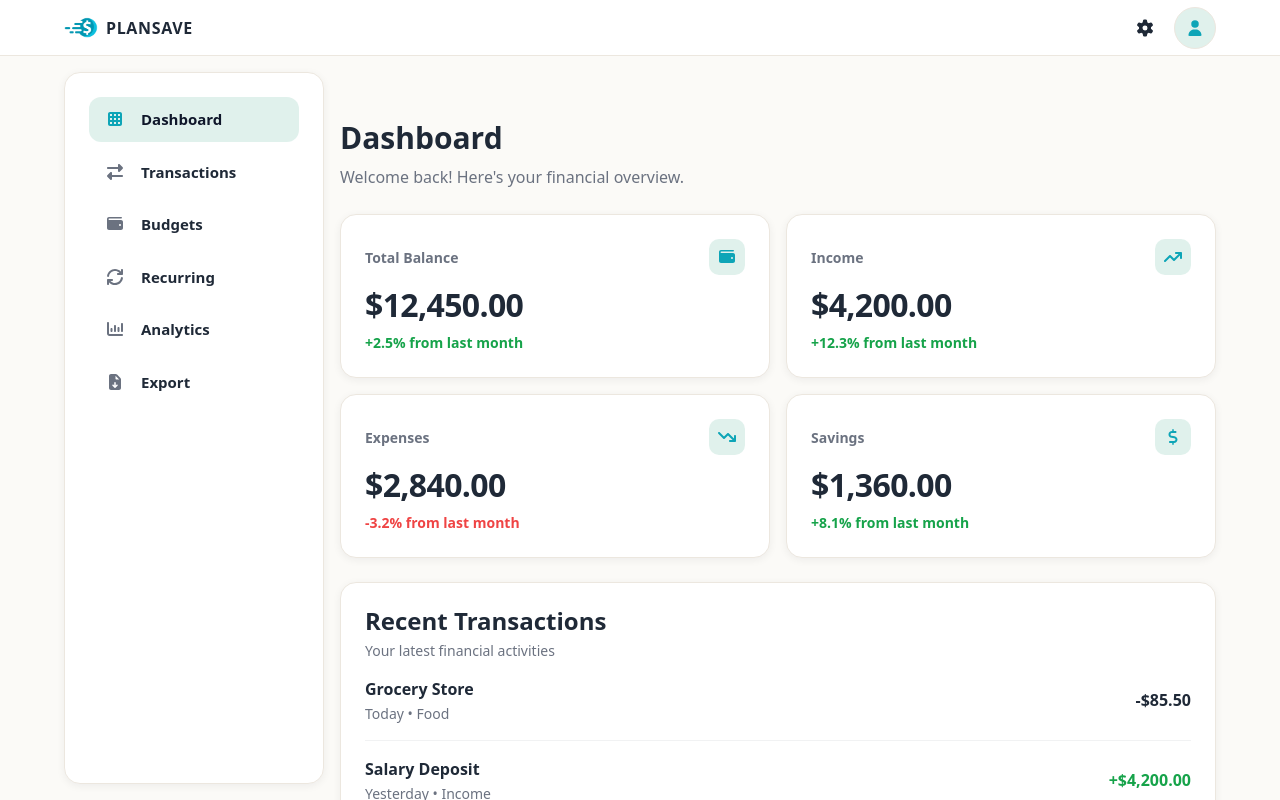
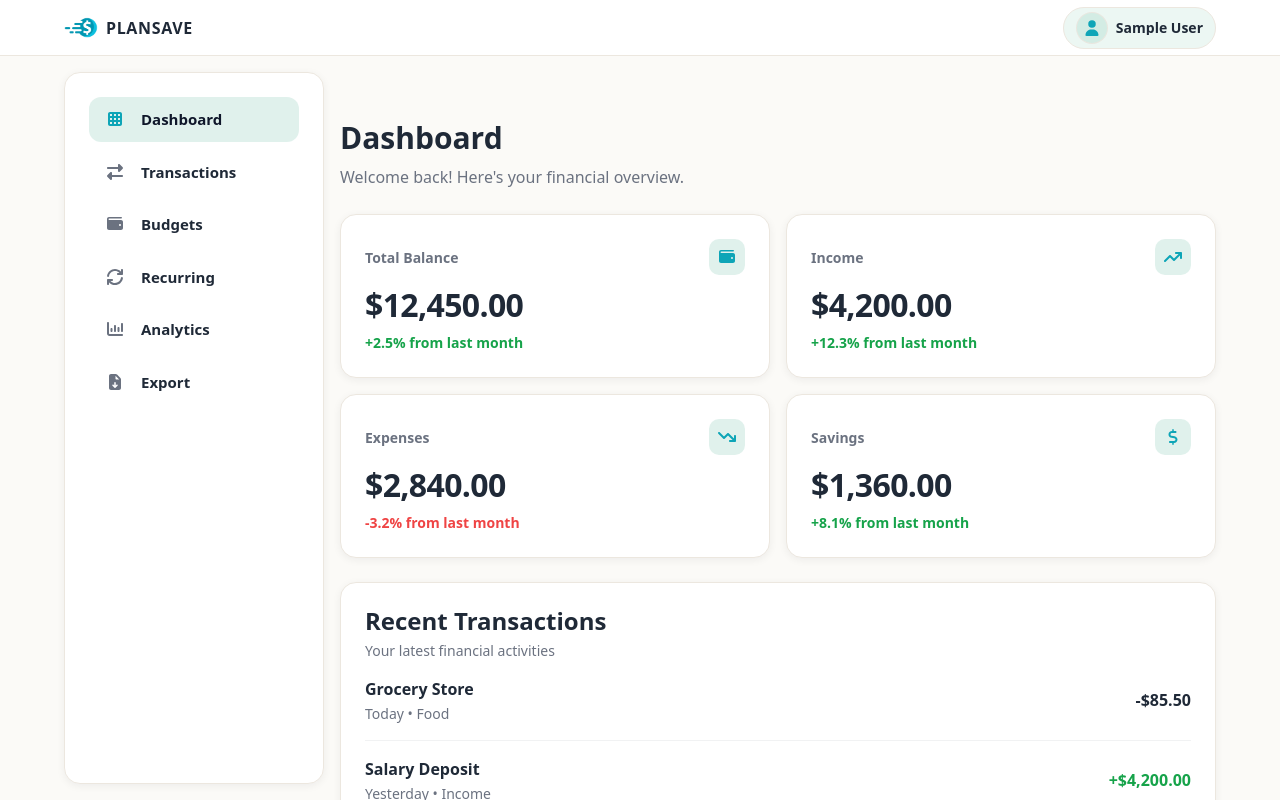
Before and after one commit to wandaazhar007/app-plansave, a React (Vite) app: page /app/dashboard in a window 1280 px wide. Shown: the top 800 px of the page. Built offline with nearby package versions, Linux system fonts and the light colour scheme; no server answers; sample sign-in values are in the browser's storage.

Commit message:
update user login name

```diff
--- a/src/components/navbar/Navbar.module.scss
+++ b/src/components/navbar/Navbar.module.scss
@@ -10,7 +10,6 @@
   align-items: center;
 }
 
-/* ✅ align dengan container + max width */
 .inner {
   width: 100%;
   height: 100%;
@@ -102,17 +101,66 @@
   background: rgba(31, 41, 55, 0.06);
 }
 
+/* ✅ profile button becomes pill with name */
 .profileBtn {
-  width: 4.2rem;
   height: 4.2rem;
+  display: inline-flex;
+  align-items: center;
+  gap: v.$space-2;
+
+  padding: 0 v.$space-3;
   border-radius: 999rem;
+
   border: 0.1rem solid var(--ps-border);
+  background: rgba(167, 216, 201, 0.22);
+  color: var(--ps-text);
+
+  transition: background-color 120ms ease, box-shadow 120ms ease,
+    border-color 120ms ease;
+}
+
+.profileBtn:hover {
+  background: rgba(167, 216, 201, 0.34);
+}
+
+.profileBtn:focus-visible {
+  outline: 0.3rem solid var(--ps-focus);
+  outline-offset: 0.2rem;
+}
+
+.profileAvatar {
+  width: 3.2rem;
+  height: 3.2rem;
+  border-radius: 999rem;
+  display: grid;
+  place-items: center;
+
   background: rgba(167, 216, 201, 0.35);
+  border: 0.1rem solid rgba(236, 231, 223, 0.9);
   color: #0ea5b7;
 }
 
-.profileBtn:hover {
-  background: rgba(167, 216, 201, 0.5);
+.profileName {
+  font-weight: 800;
+  font-size: v.$text-sm;
+  line-height: 1;
+  color: var(--ps-text);
+
+  max-width: 16rem;
+  white-space: nowrap;
+  overflow: hidden;
+  text-overflow: ellipsis;
+}
+
+/* mobile: keep clean, show avatar only */
+@include r.down(sm) {
+  .profileBtn {
+    padding: 0 0.6rem;
+  }
+
+  .profileName {
+    display: none;
+  }
 }
 
 .dropdown {
--- a/src/components/navbar/Navbar.tsx
+++ b/src/components/navbar/Navbar.tsx
@@ -1,5 +1,5 @@
 // src/components/navbar/Navbar.tsx
-import { useEffect, useRef, useState } from "react";
+import { useEffect, useMemo, useRef, useState } from "react";
 import { useNavigate } from "react-router-dom";
 import { FontAwesomeIcon } from "@fortawesome/react-fontawesome";
 import {
@@ -18,10 +18,25 @@ type Props = {
 
 export default function Navbar({ onToggleSidebar }: Props) {
   const navigate = useNavigate();
-  const { logout } = useAuth();
+
+  // ASSUMPTION: useAuth() provides firebase user object
+  const { logout, user } = useAuth() as {
+    logout: () => Promise<void>;
+    user?: { displayName?: string | null; email?: string | null } | null;
+  };
 
   const [open, setOpen] = useState(false);
   const menuRef = useRef<HTMLDivElement | null>(null);
+
+  const userLabel = useMemo(() => {
+    const name = (user?.displayName ?? "").trim();
+    if (name) return name;
+
+    const email = (user?.email ?? "").trim();
+    if (email && email.includes("@")) return email.split("@")[0];
+
+    return "Account";
+  }, [user?.displayName, user?.email]);
 
   useEffect(() => {
     function onDocClick(e: MouseEvent) {
@@ -52,7 +67,16 @@ export default function Navbar({ onToggleSidebar }: Props) {
             <FontAwesomeIcon icon={faBars} />
           </button>
 
-          <div className={styles.brand} onClick={() => navigate("/app/dashboard")}>
+          <div
+            className={styles.brand}
+            onClick={() => navigate("/app/dashboard")}
+            role="button"
+            tabIndex={0}
+            onKeyDown={(e) => {
+              if (e.key === "Enter" || e.key === " ") navigate("/app/dashboard");
+            }}
+            aria-label="Go to dashboard"
+          >
             <img
               className={styles.logo}
               src="/navbar-logo-plansave.png"
@@ -63,22 +87,18 @@ export default function Navbar({ onToggleSidebar }: Props) {
         </div>
 
         <div className={styles.right} ref={menuRef}>
-          <button
-            type="button"
-            className={styles.iconBtn}
-            aria-label="Settings"
-            onClick={() => navigate("/app/settings")}
-          >
-            <FontAwesomeIcon icon={faGear} />
-          </button>
 
           <button
             type="button"
             className={styles.profileBtn}
-            aria-label="Profile menu"
+            aria-label="Account menu"
             onClick={() => setOpen((v) => !v)}
+            aria-expanded={open}
           >
-            <FontAwesomeIcon icon={faUser} />
+            <span className={styles.profileAvatar} aria-hidden="true">
+              <FontAwesomeIcon icon={faUser} />
+            </span>
+            <span className={styles.profileName}>{userLabel}</span>
           </button>
 
           {open ? (
@@ -94,7 +114,7 @@ export default function Navbar({ onToggleSidebar }: Props) {
                 <span className={styles.menuIcon} aria-hidden="true">
                   <FontAwesomeIcon icon={faUser} />
                 </span>
-                <span>Profile</span>
+                <span>{userLabel}</span>
               </button>
 
               <button
```
